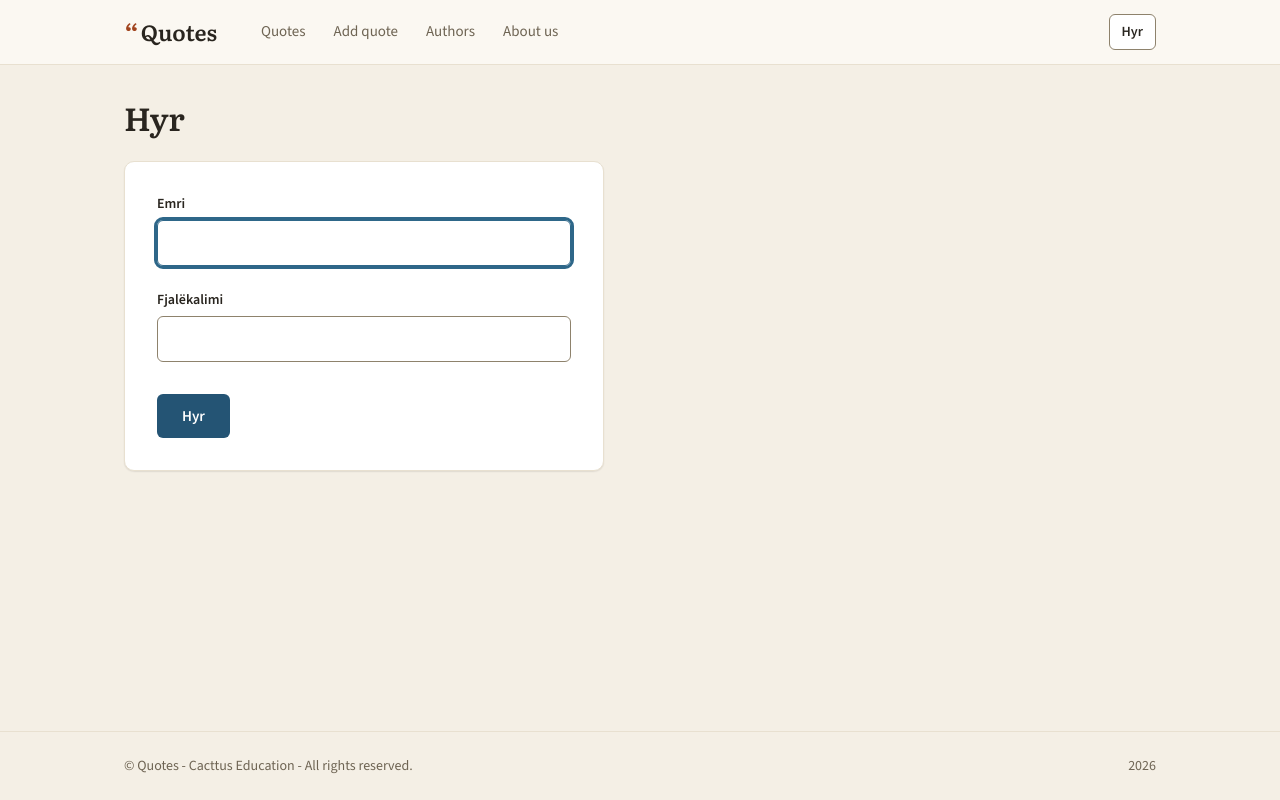
After one commit to jonkursani/ueb-hello, a Spring Boot app: page /login in a window 1280 px wide. The commit adds this page. Run offline with Spring Boot 4, Linux system fonts and the light colour scheme; some of the project's set-up classes (security, data sources, template engines, error pages and the like) are left out, and stand-ins take their place; some libraries are stand-ins or nearby versions.

Commit message:
implement basic authentication and authorization; add login page and security configuration; include necessary dependencies for Spring Security

```diff
--- /dev/null
+++ b/src/main/java/dev/jonkursani/hello/web/LoginController.java
@@ -0,0 +1,14 @@
+package dev.jonkursani.hello.web;
+
+import org.springframework.stereotype.Controller;
+import org.springframework.web.bind.annotation.GetMapping;
+
+@Controller
+public class LoginController {
+
+    // vetëm GET: POST /login e merr filtri i Spring Security
+    @GetMapping("/login")
+    public String login() {
+        return "login";
+    }
+}
--- a/src/main/resources/templates/fragments.html
+++ b/src/main/resources/templates/fragments.html
@@ -1,5 +1,6 @@
 <!DOCTYPE html>
-<html lang="en" xmlns:th="http://www.thymeleaf.org">
+<html lang="en" xmlns:th="http://www.thymeleaf.org"
+      xmlns:sec="http://www.thymeleaf.org/extras/spring-security">
 <head>
     <meta charset="UTF-8">
     <title>Fragments</title>
@@ -19,6 +20,12 @@
                 <a th:href="@{/pages/about}"
                    th:attr="aria-current=${active == 'about'} ? 'page' : null">About us</a>
             </nav>
+            <!-- sec: vjen nga thymeleaf-extras-springsecurity6 -->
+            <span style="display: flex; align-items: center; gap: 8px" sec:authorize="isAuthenticated()">
+                Përshëndetje, <b sec:authentication="name">arta</b>
+                <form th:action="@{/logout}" method="post"><button class="btn btn--ghost btn--sm">Dil</button></form>
+            </span>
+            <a class="btn btn--secondary btn--sm" sec:authorize="isAnonymous()" th:href="@{/login}">Hyr</a>
         </div>
     </header>
 
--- /dev/null
+++ b/src/main/resources/templates/login.html
@@ -0,0 +1,41 @@
+<!DOCTYPE html>
+<html lang="sq"
+      xmlns:th="http://www.thymeleaf.org"
+      th:replace="~{layout :: layout(~{::title}, ~{::main}, 'login')}">
+<head>
+    <title>Hyr</title>
+</head>
+<body>
+<main class="site-main">
+    <div class="page-head">
+        <h1 class="page-title">Hyr</h1>
+    </div>
+
+    <div class="panel" style="max-width: 480px">
+        <div class="flash flash--error" role="alert" th:if="${param.error}">
+            <svg th:replace="~{fragments :: icon('alert')}"></svg>
+            <span>Emri ose fjalëkalimi është gabim</span>
+        </div>
+        <div class="flash flash--success" role="status" th:if="${param.logout}">
+            <svg th:replace="~{fragments :: icon('check')}"></svg>
+            <span>Dolët nga llogaria</span>
+        </div>
+
+        <!-- th:action shton vetë fushën e fshehur _csrf -->
+        <form class="form" th:action="@{/login}" method="post">
+            <div class="field">
+                <label class="field__label" for="username">Emri</label>
+                <input class="input" id="username" name="username" autofocus>
+            </div>
+            <div class="field">
+                <label class="field__label" for="password">Fjalëkalimi</label>
+                <input class="input" id="password" type="password" name="password">
+            </div>
+            <div class="form__actions">
+                <button class="btn btn--primary" type="submit">Hyr</button>
+            </div>
+        </form>
+    </div>
+</main>
+</body>
+</html>
```
Also changed, not shown: pom.xml (+13 -0 lines), src/main/java/dev/jonkursani/hello/config/SecurityConfig.java (added, +49 -0 lines).
